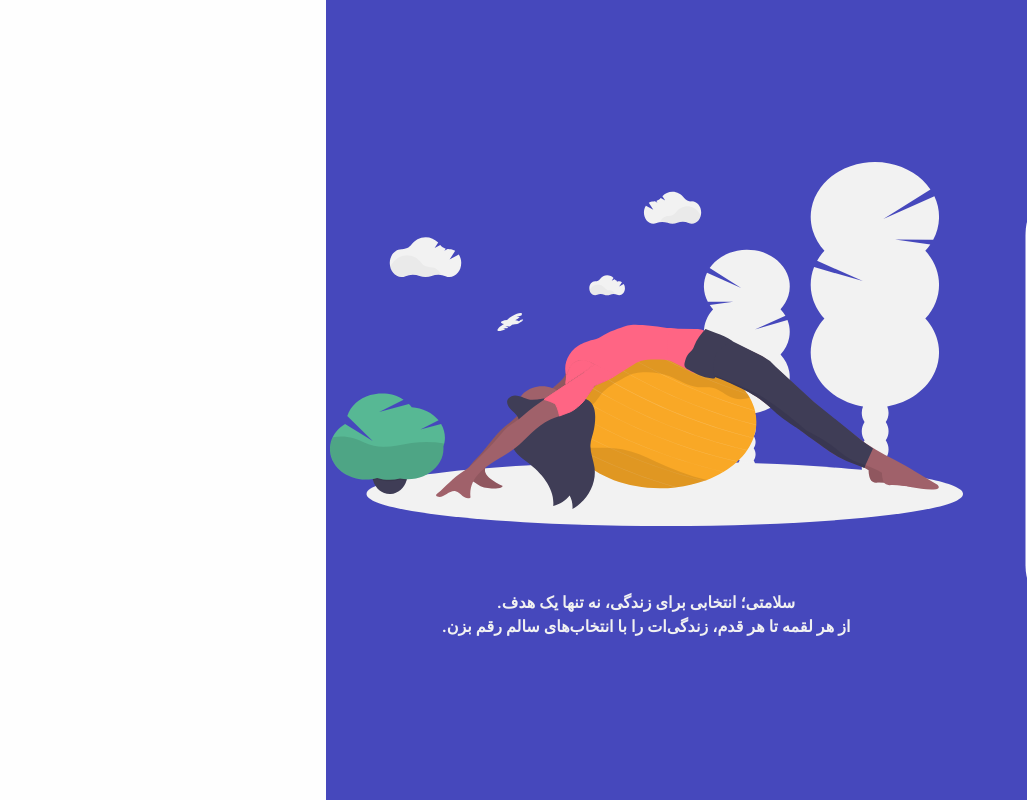
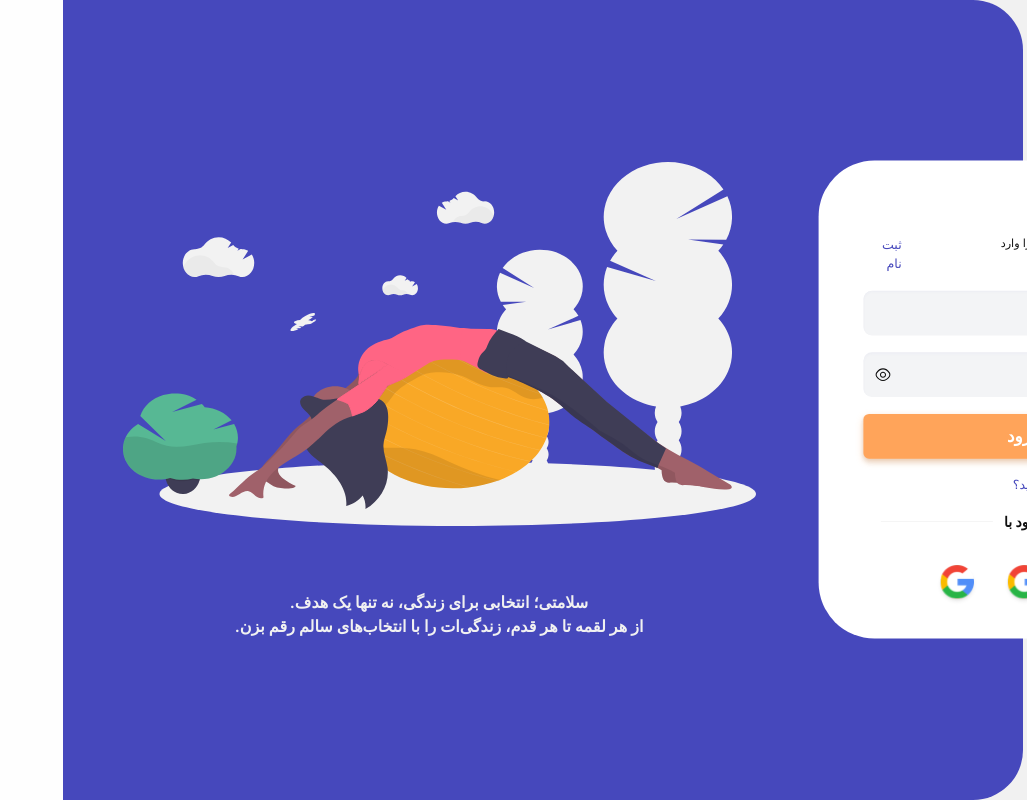
Before and after one commit to zahrabakhshandeh/Healthcare-Monitoring-Diet, a Next.js app: page /register/login in a window 1280 px wide. Shown: the whole page, without its empty margins (253-1280 px from the left). Built offline with nearby package versions, Linux system fonts and the light colour scheme.

Commit message:
Fix styles and Chnaged metricts. Change metricts to rem for loginBox component css module. Add classes and space-x-28 for Grid in LoginPage.

```diff
--- a/src/app/register/login/page.tsx
+++ b/src/app/register/login/page.tsx
@@ -7,7 +7,7 @@ const Login = () => {
   return (
     <section className="flex flex-row justify-end items-center bg-[var(--hr-gray)] ">
       <BlueBackground />
-      <div className="grid grid-cols-2 z-10 absolute md:grid-cols-2 sm:grid-cols-1 ">
+      <div className="grid grid-cols-2 z-10 absolute space-x-28 md:grid-cols-2 sm:grid-cols-1 ">
           <LoginBox/>
         <div className="flex justify-center flex-col items-center">
           <LoginArt/>
--- a/src/components/LoginComponents/LoginBox/index.tsx
+++ b/src/components/LoginComponents/LoginBox/index.tsx
@@ -7,7 +7,7 @@ const LoginBox = () => {
     return(
         <div className={`${styles.loginbox} m-7`}>
             <h3 className="text-base font-semibold">ورود | ثبت نام</h3>
-            <div className="flex gap-52">
+            <div className="flex gap-28">
                 <span className="text-base">لطفا نام کاربری و رمز عبور خود را وارد کنید</span>
                 <Link className="text-[var(--link-blue)] text-lg" href="/register/signup"> ثبت نام </Link>
             </div>
@@ -18,7 +18,7 @@ const LoginBox = () => {
                 <p className="font-semibold text-xl">ورود با</p>
                 <hr className="border-[var(--hr-gray)] w-40"></hr>
             </div>
-            <div className="flex gap-12 pt-10 justify-center">
+            <div className="flex gap-12 pt-6 justify-center">
                 <LoginByButton variant="google"/>
                 <LoginByButton />
                 <LoginByButton variant="apple" />
--- a/src/components/LoginComponents/LoginBox/styles.module.css
+++ b/src/components/LoginComponents/LoginBox/styles.module.css
@@ -1,11 +1,10 @@
 .loginbox {
     display: flex;
     flex-direction: column;
-    width: 650px;
-    height: 632px;
+    max-width: 40.62rem;
     background: #FFFF;
-    border-radius: 80px;
-    padding: 59px 64px ;
-    gap: 24px;
+    border-radius: 5rem;
+    padding: 3.6rem 4rem ;
+    gap: 1.5rem;
     transform: scale(0.7);
 }
```
